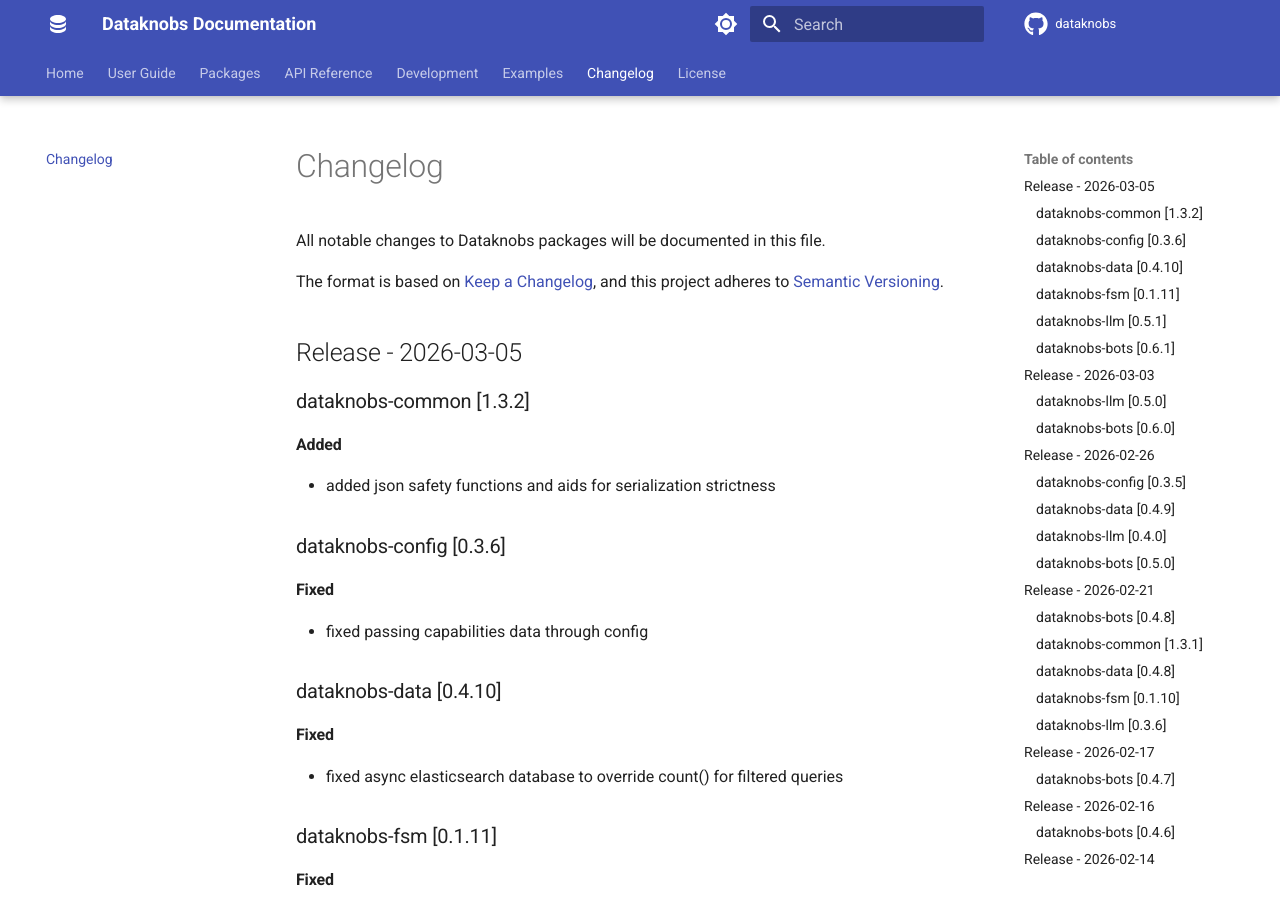
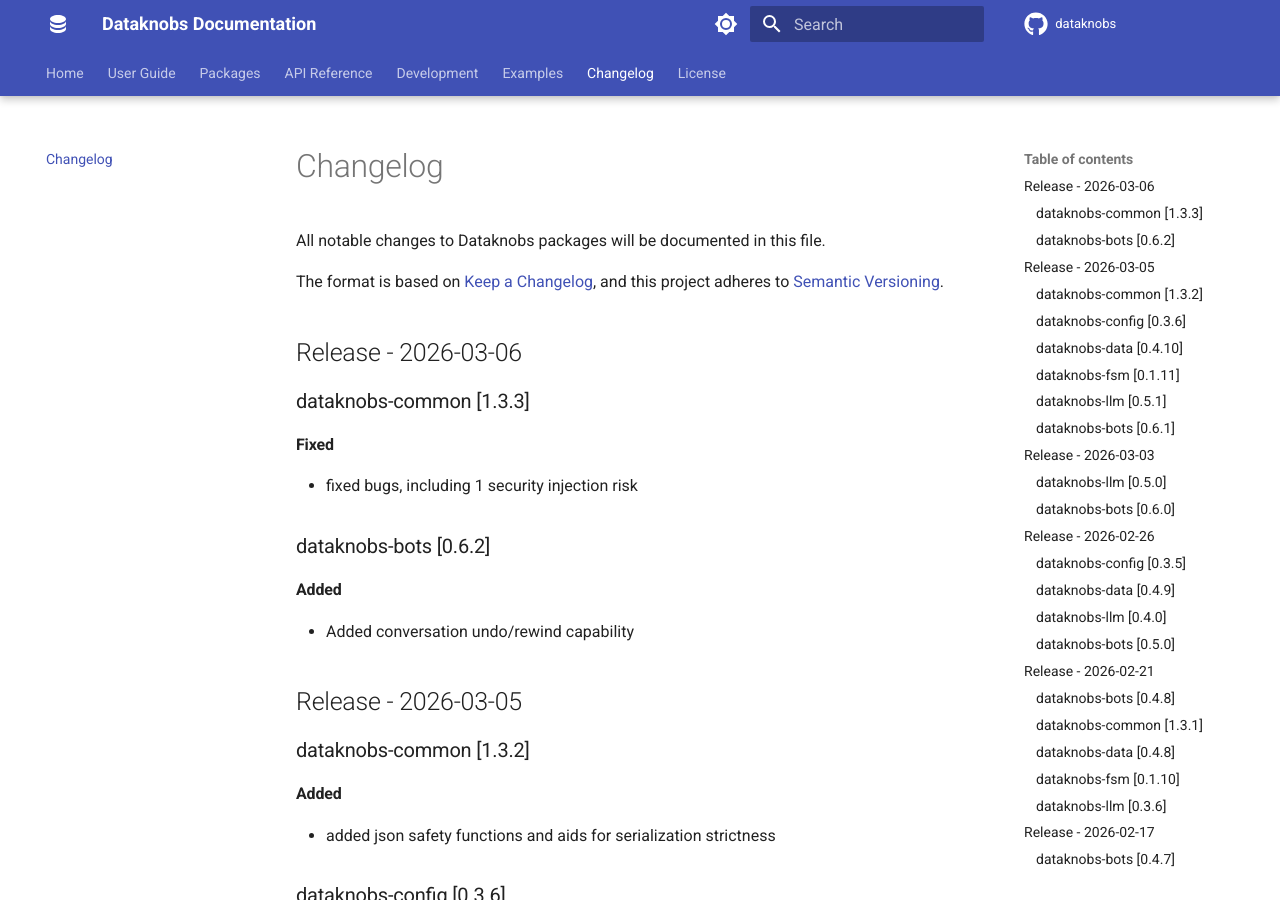
Before and after one commit to KBS-Labs/dataknobs, an MkDocs documentation site: the page built from docs/changelog.md, in a window 1280 px wide and 900 px high. Built offline with MkDocs 1.6.1 and Material for MkDocs 9.7.7, drawn with Linux system fonts in a browser that asks for light colours; comment, search, counter and statistics services are not loaded.

Commit message:
bumped versions, updated release notes

```diff
--- a/docs/changelog.md
+++ b/docs/changelog.md
@@ -4,6 +4,18 @@
 
 The format is based on [Keep a Changelog](https://keepachangelog.com/en/1.0.0/),
 and this project adheres to [Semantic Versioning](https://semver.org/spec/v2.0.0.html).
+
+## Release - 2026-03-06
+
+### dataknobs-common [1.3.3]
+
+#### Fixed
+- fixed bugs, including 1 security injection risk
+
+### dataknobs-bots [0.6.2]
+
+#### Added
+- Added conversation undo/rewind capability
 
 ## Release - 2026-03-05
 
--- a/docs/installation.md
+++ b/docs/installation.md
@@ -308,7 +308,7 @@
 dataknobs-data>=0.4.10
 dataknobs-fsm>=0.1.11
 dataknobs-llm>=0.5.1
-dataknobs-bots>=0.6.1
+dataknobs-bots>=0.6.2
 dataknobs-structures>=1.0.5
 dataknobs-utils>=1.2.4
 dataknobs-xization>=1.2.5
```
Also changed, not shown: docs/index.md (+2 -2 lines), 6 other files.
